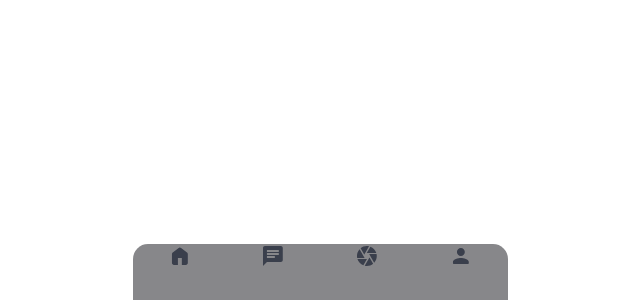
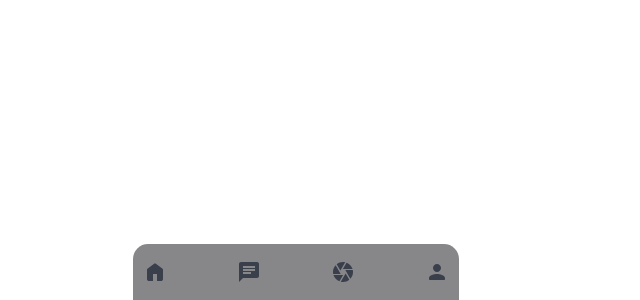
Before and after one commit to dev-munchkins/TruthTag-FE, a Next.js app: page /components/common/Footer in a window 1280 px wide. Shown: the part 500-800 px from the top of the page, without its empty margins (320-960 px from the left). Built offline with nearby package versions, Linux system fonts and the light colour scheme; a web font is replaced by a local one.

Commit message:
feat: 공통 푸터 적용

```diff
--- a/src/pages/components/common/Footer.tsx
+++ b/src/pages/components/common/Footer.tsx
@@ -8,12 +8,13 @@ import { useRouter } from "next/router";
 
 interface FooterType {
   clicked: string;
+  padding?: boolean | undefined;
 }
 
-const Footer = ({ clicked }: FooterType) => {
+const Footer = ({ clicked, padding }: FooterType) => {
   const router = useRouter();
   return (
-    <SFooter>
+    <SFooter padding={padding}>
       <svg
         width="24"
         height="24"
@@ -92,16 +93,12 @@ const Footer = ({ clicked }: FooterType) => {
           <path
             id="Vector"
             d="M12 12C14.21 12 16 10.21 16 8C16 5.79 14.21 4 12 4C9.79 4 8 5.79 8 8C8 10.21 9.79 12 12 12ZM12 14C9.33 14 4 15.34 4 18V19C4 19.55 4.45 20 5 20H19C19.55 20 20 19.55 20 19V18C20 15.34 14.67 14 12 14Z"
-            fill="#3A3F4C"
+            fill={clicked === "mypage" ? "white" : "#3A3F4C"}
           />
         </g>
         <defs>
           <clipPath id="clip0_595_1897">
-            <rect
-              width="24"
-              height="24"
-              fill={clicked === "mypage" ? "white" : "#3A3F4C"}
-            />
+            <rect width="24" height="24" />
           </clipPath>
         </defs>
       </svg>
@@ -111,8 +108,7 @@ const Footer = ({ clicked }: FooterType) => {
 
 export default Footer;
 
-const SFooter = styled.div`
-  width: 375px;
+const SFooter = styled.div<{ padding: boolean | undefined }>`
   height: 56px;
   flex-shrink: 0;
 
@@ -121,9 +117,10 @@ const SFooter = styled.div`
 
   backdrop-filter: blur(7.5px);
 
-  padding: 0px 35px;
+  padding: ${(props) => (props.padding ? "0px 35px" : "0px 10px")};
 
   display: flex;
+  align-items: center;
   position: absolute;
   bottom: 0;
 
--- a/src/pages/detail/index.tsx
+++ b/src/pages/detail/index.tsx
@@ -20,6 +20,7 @@ const ResponsiveLine = dynamic(
 );
 import dynamic from "next/dynamic";
 import { useRouter } from "next/router";
+import Footer from "@pages/components/common/Footer";
 
 const data = [
   {
@@ -164,7 +165,7 @@ function Index() {
   }, []);
 
   return (
-    <div style={{ backgroundColor: "white" }}>
+    <div style={{ backgroundColor: "white", height: '100vh', overflowY: 'scroll' }}>
       <DetailHeader headerColorChange={headerColorChange}>
         {headerColorChange ? (
           <>
@@ -247,6 +248,8 @@ function Index() {
           />
         </ListBtnContainer>
       </InfoSection>
+
+      <Footer clicked="home" padding />
     </div>
   );
 }
--- a/src/pages/index.tsx
+++ b/src/pages/index.tsx
@@ -67,7 +67,7 @@ export default function Home() {
         Trend <span>REVIEW</span>
       </ReviewSection>
 
-      <Footer clicked="home" />
+      <Footer clicked="home" padding />
     </div>
   );
 }
--- a/src/pages/mypage/notification/index.tsx
+++ b/src/pages/mypage/notification/index.tsx
@@ -7,6 +7,7 @@ import SkimIcon from "@assets/svg/Question exchange.svg";
 import ShrinkUpIcon from "@assets/svg/Trending up.svg";
 import ShrinkDownIcon from "@assets/svg/Trending down.svg";
 import { useRouter } from "next/router";
+import Footer from "@pages/components/common/Footer";
 
 const Index = () => {
   const router = useRouter();
@@ -37,6 +38,8 @@ const Index = () => {
           </NotificationItem>
         </div>
       ))}
+
+      <Footer clicked="mypage" />
     </div>
   );
 };
--- a/src/pages/search/index.tsx
+++ b/src/pages/search/index.tsx
@@ -5,6 +5,7 @@ import Select, { StylesConfig } from "react-select";
 import SearchIcon from "@assets/svg/Search.svg";
 import Line from "@assets/svg/Line 25.svg";
 import { useRouter } from "next/router";
+import Footer from "@pages/components/common/Footer";
 
 function Index() {
   const router = useRouter();
@@ -112,6 +113,8 @@ function Index() {
           <SRawMaterialInput placeholder="검색에 제외할 원재료를 입력해주세요!"></SRawMaterialInput>
         </RawMaterialSection>
       )}
+
+      <Footer clicked="home" />
     </div>
   );
 }
```
